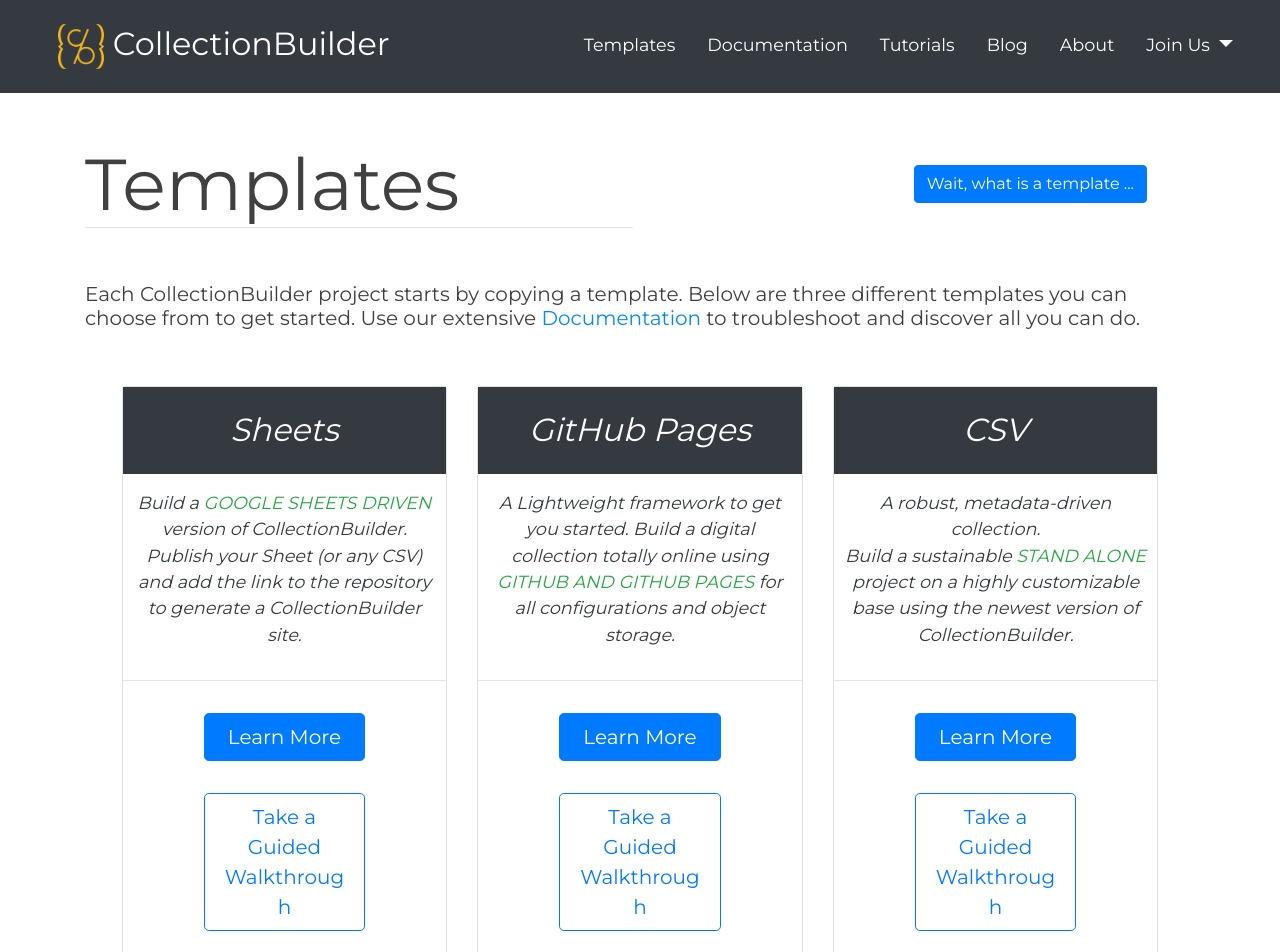
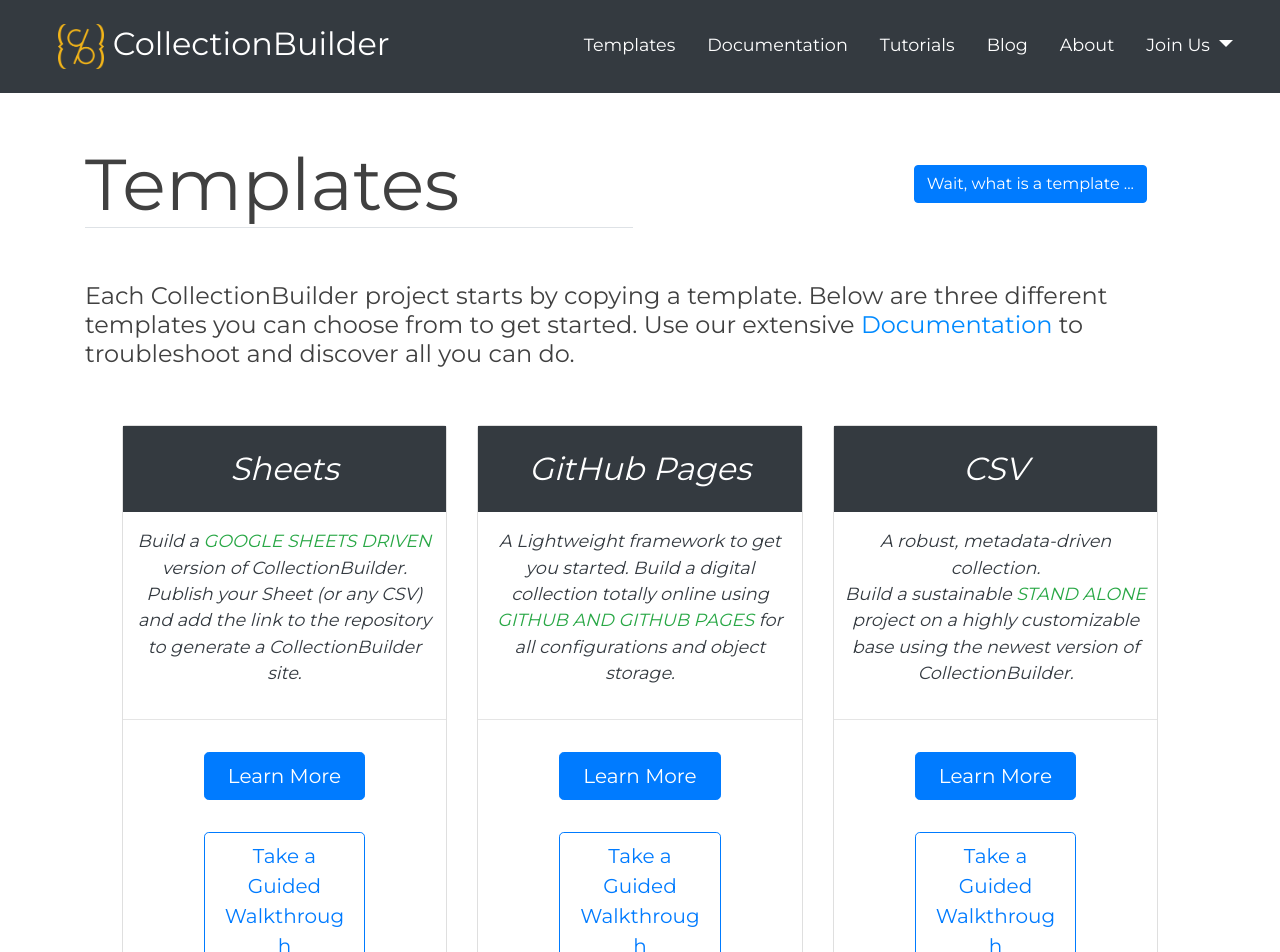
Before and after one commit to CollectionBuilder/collectionbuilder.github.io, a Jekyll site: the page built from pages/templates.html, in a window 1280 px wide. Shown: the top 952 px of the page. Built offline with Jekyll 4.4.1, drawn with Linux system fonts in a browser that asks for light colours; comment, search, counter and statistics services are not loaded.

Commit message:
keep text size to match other pages

```diff
--- a/pages/templates.html
+++ b/pages/templates.html
@@ -16,7 +16,7 @@
       </button>
     </div>
     <div class="col-12">
-      <p class="h5 text-left">Each CollectionBuilder project starts by copying a template.  Below are three different templates you can choose from to get started. Use our extensive <a href="https://collectionbuilder.github.io/cb-docs/">Documentation</a> to troubleshoot and discover all you can do.</p>
+      <p class="h4 text-left">Each CollectionBuilder project starts by copying a template.  Below are three different templates you can choose from to get started. Use our extensive <a href="https://collectionbuilder.github.io/cb-docs/">Documentation</a> to troubleshoot and discover all you can do.</p>
     </div>
   </div>
 </div>
```
